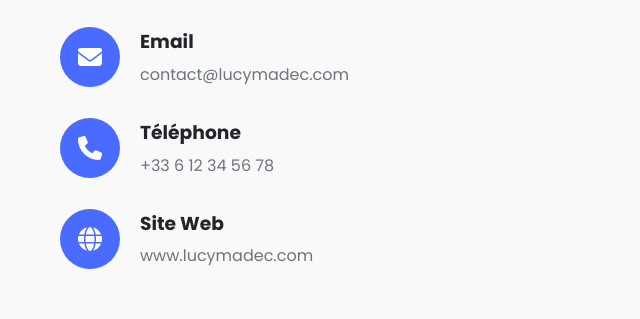
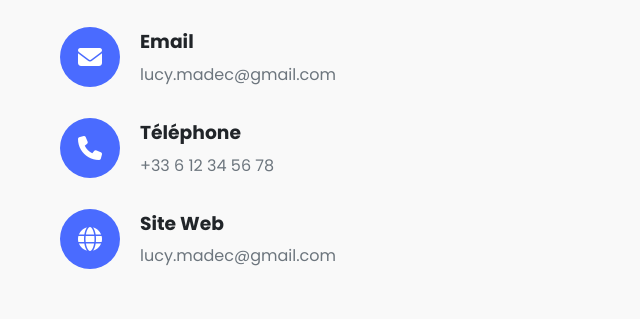
Before and after one commit to lucy-madec/portfolio, a plain HTML site: page index.html in a window 1280 px wide. Shown: the part 3397-3716 px from the top of the page, 0-640 px from the left. Drawn offline with Linux system fonts and the light colour scheme.

Commit message:
Update email address and website info to lucy.madec@gmail.com

```diff
--- a/index.html
+++ b/index.html
@@ -63,7 +63,7 @@
                     <div class="personal-info">
                         <div class="info-item">
                             <span>Email:</span>
-                            <p>contact@lucymadec.com</p>
+                            <p>lucy.madec@gmail.com</p>
                         </div>
                         <div class="info-item">
                             <span>Disponibilité:</span>
@@ -284,7 +284,7 @@
                         </div>
                         <div class="contact-text">
                             <h3>Email</h3>
-                            <p>contact@lucymadec.com</p>
+                            <p>lucy.madec@gmail.com</p>
                         </div>
                     </div>
                     <div class="contact-item">
@@ -302,7 +302,7 @@
                         </div>
                         <div class="contact-text">
                             <h3>Site Web</h3>
-                            <p>www.lucymadec.com</p>
+                            <p>lucy.madec@gmail.com</p>
                         </div>
                     </div>
                 </div>
```
